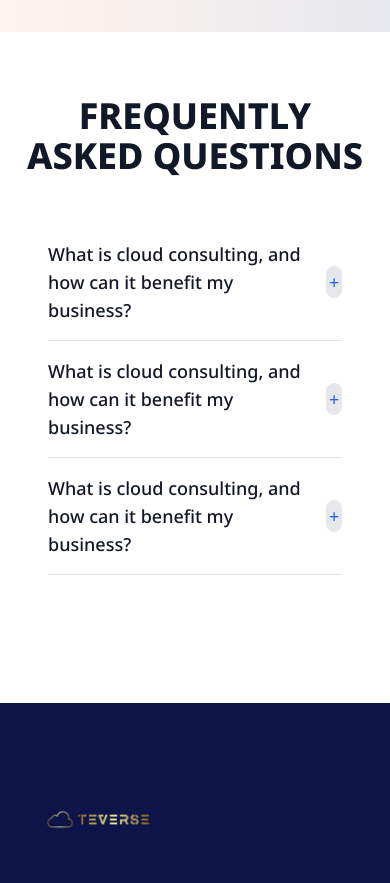
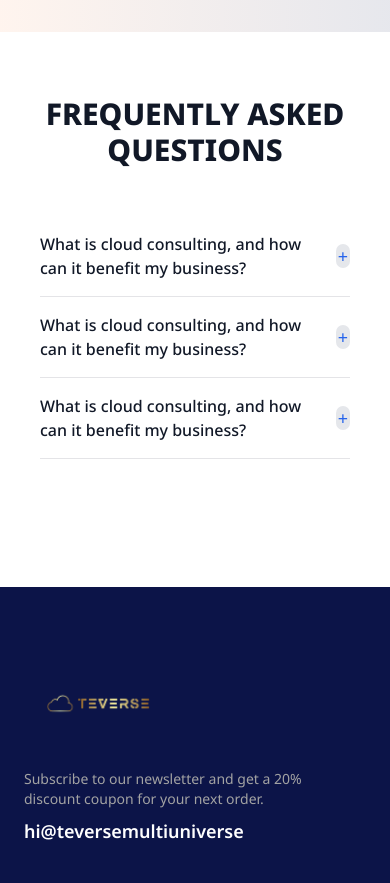
Before and after one commit to Lukman10a/web-agency, a Next.js app: page / in a window 390 px wide. Shown: the part 8128-9011 px from the top of the page. Built offline with nearby package versions, Linux system fonts and the light colour scheme.

Commit message:
update the faq-section

```diff
--- a/src/components/FAQ.tsx
+++ b/src/components/FAQ.tsx
@@ -26,9 +26,9 @@ const faqData: FAQItem[] = [
 
 const FAQ: React.FC = () => {
   return (
-    <section className="bg-white py-16 w-full">
+    <section className="bg-white py-16 w-full ">
       <div className="max-w-4xl mx-auto px-4 sm:px-6 lg:px-8">
-        <h2 className="text-3xl font-extrabold text-center text-gray-900 sm:text-4xl">
+        <h2 className="text-4xl font-extrabold text-center text-gray-900 sm:text-3xl">
           FREQUENTLY ASKED QUESTIONS
         </h2>
         <FAQSection faqData={faqData} />
--- a/src/components/shared/faq-section.tsx
+++ b/src/components/shared/faq-section.tsx
@@ -31,11 +31,7 @@ const FAQSection: React.FC<FAQSectionProps> = ({
 
   return (
     <section className={`${bgColor} w-full py-16`}>
-      <div className="mx-auto max-w-4xl px-4 lg:px-8 sm:px-6">
-        {/* <h2 className="text-3xl font-extrabold text-center text-gray-900 sm:text-4xl mb-6">
-          FREQUENTLY ASKED QUESTIONS
-        </h2> */}
-
+      <div className="mx-auto max-w-4xl px-4 lg:px-8 sm:px-4">
         <div className="space-y-4">
           {faqData.map((faq, index) => (
             <div key={index} className="border-b pb-4">
@@ -43,12 +39,12 @@ const FAQSection: React.FC<FAQSectionProps> = ({
                 className="flex cursor-pointer items-center justify-between"
                 onClick={() => toggleFAQ(index)}
               >
-                <h3 className={`text-lg font-medium ${questionColor}`}>
+                <h3 className={`text-lg sm:text-base font-medium ${questionColor}`}>
                   {faq.question}
                 </h3>
 
                 <button
-                  className={`ml-4 flex h-8 w-8 items-center justify-center rounded-full transition-colors ${
+                  className={`ml-4 flex h-8 w-8 sm:h-6 sm:w-6 items-center justify-center rounded-full transition-colors ${
                     activeIndex === index
                       ? "bg-darkblue-900 text-white"
                       : "bg-gray-200 text-blue-600"
```
